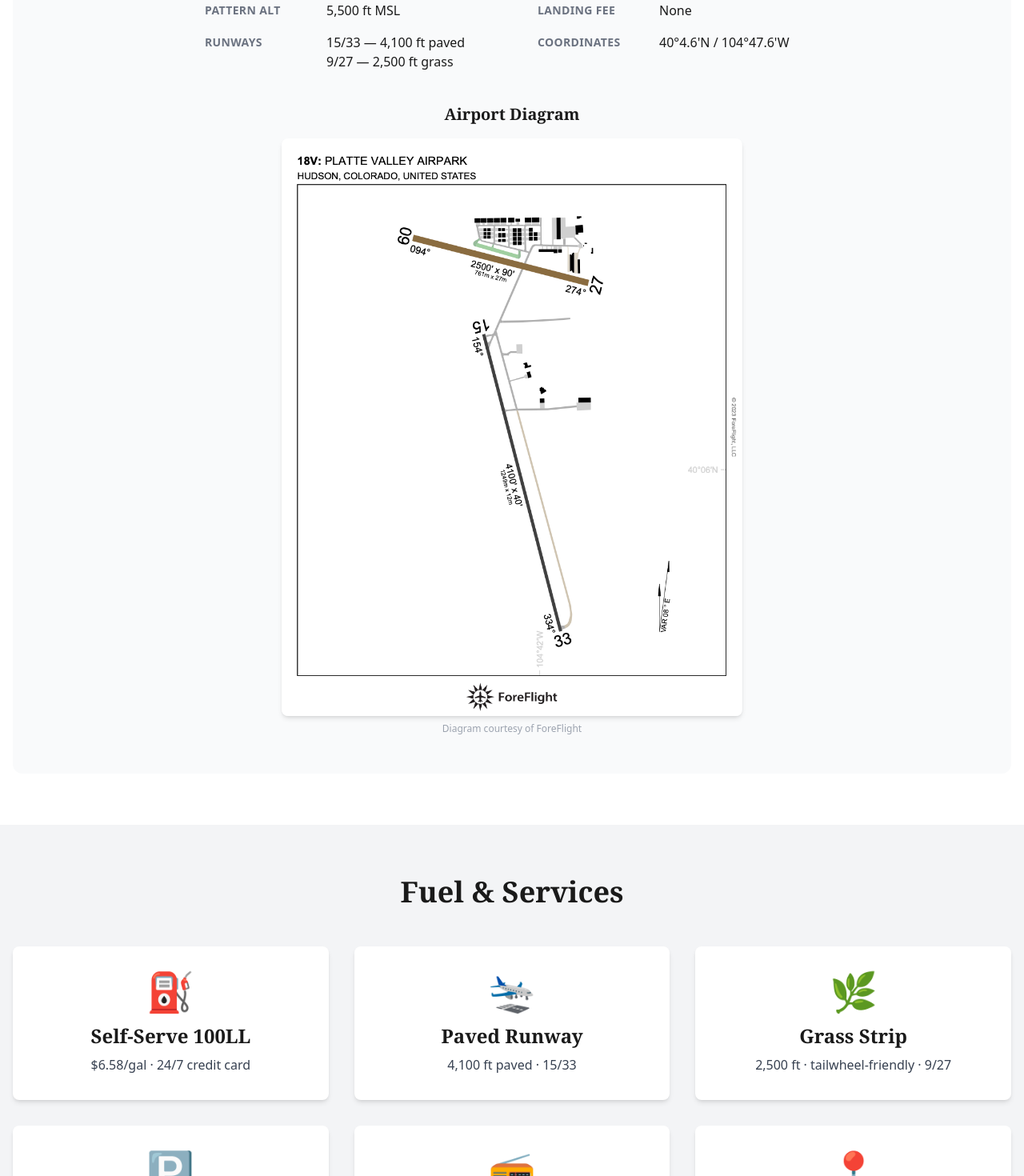
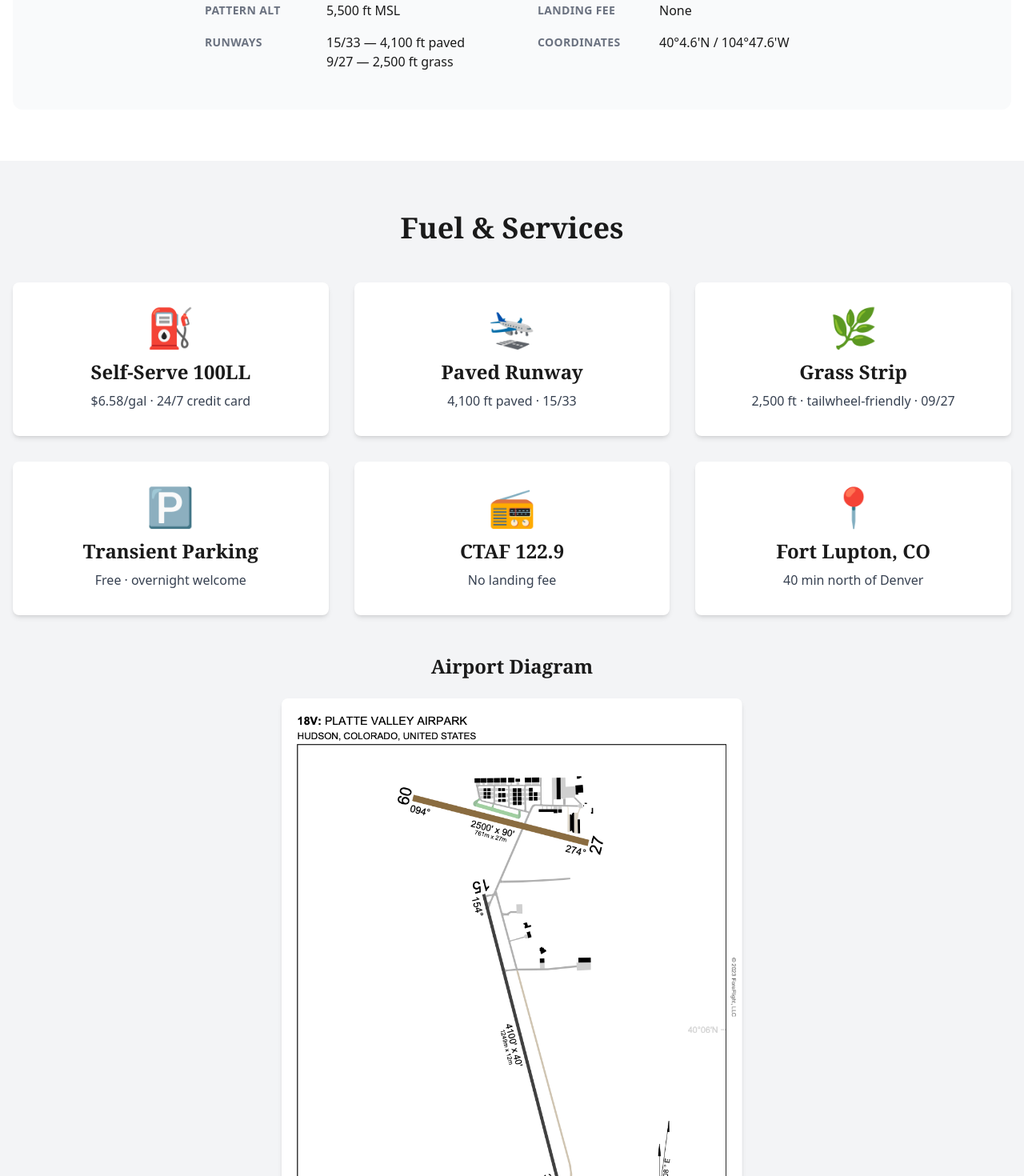
Before and after one commit to 908zeox-bot/platte-valley-airpark, a Next.js app: page / in a window 1280 px wide. Shown: the part 2860-4330 px from the top of the page at 80% size. Built offline with nearby package versions, Linux system fonts and the light colour scheme.

Commit message:
Move airport diagram to Fuel & Services section; fix 9/27 → 09/27

```diff
--- a/src/components/About.tsx
+++ b/src/components/About.tsx
@@ -75,17 +75,6 @@ const About = () => {
             </div>
           </div>
 
-          {/* Airport Diagram */}
-          <div className="mt-10 text-center">
-            <h4 className="text-xl font-serif font-bold text-dark-charcoal mb-4">Airport Diagram</h4>
-            <img
-              src="/images/airport-diagram.png"
-              alt="Platte Valley Airpark (18V) airport diagram showing runways 15/33 (4,100 ft paved) and 09/27 (2,500 ft grass)"
-              className="mx-auto rounded-lg shadow-md w-full max-w-xl h-auto"
-              loading="lazy"
-            />
-            <p className="text-xs text-gray-400 mt-2">Diagram courtesy of ForeFlight</p>
-          </div>
         </div>
       </div>
     </section>
--- a/src/components/FuelServices.tsx
+++ b/src/components/FuelServices.tsx
@@ -46,7 +46,7 @@ const FuelServices = ({ site }: FuelServicesProps) => {
     {
       icon: '🌿',
       title: 'Grass Strip',
-      description: '2,500 ft · tailwheel-friendly · 9/27',
+      description: '2,500 ft · tailwheel-friendly · 09/27',
     },
     {
       icon: '🅿️',
@@ -78,6 +78,18 @@ const FuelServices = ({ site }: FuelServicesProps) => {
             </div>
           ))}
         </div>
+
+        {/* Airport Diagram */}
+        <div className="mt-12">
+          <h3 className="text-2xl font-serif font-bold text-dark-charcoal mb-6">Airport Diagram</h3>
+          <img
+            src="/images/airport-diagram.png"
+            alt="Platte Valley Airpark (18V) airport diagram showing runways 15/33 (4,100 ft paved) and 09/27 (2,500 ft grass)"
+            className="mx-auto rounded-lg shadow-md w-full max-w-xl h-auto"
+            loading="lazy"
+          />
+          <p className="text-xs text-gray-400 mt-2">Diagram courtesy of ForeFlight</p>
+        </div>
       </div>
     </section>
   )
```
